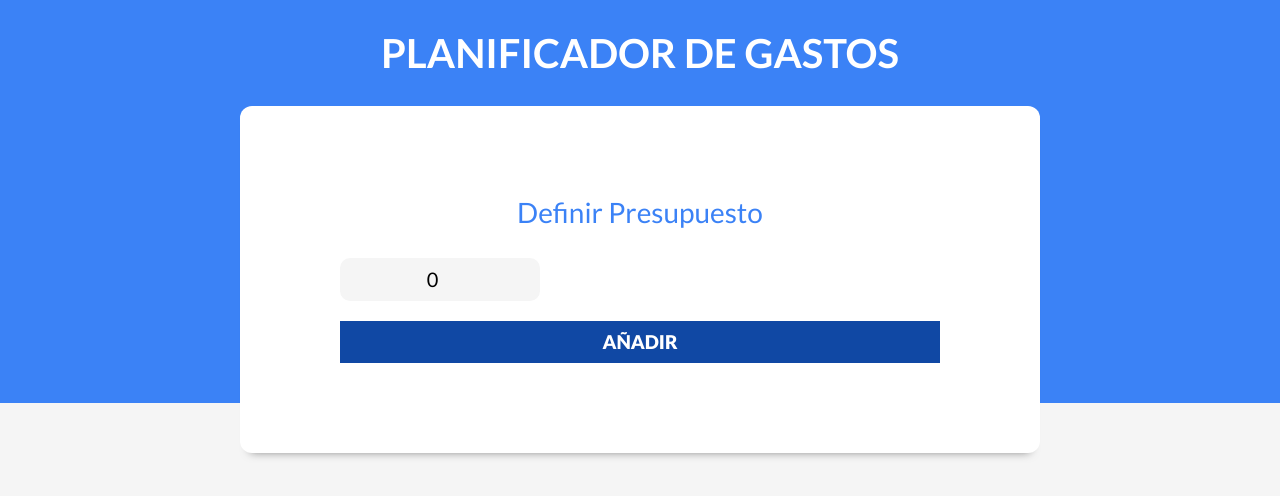
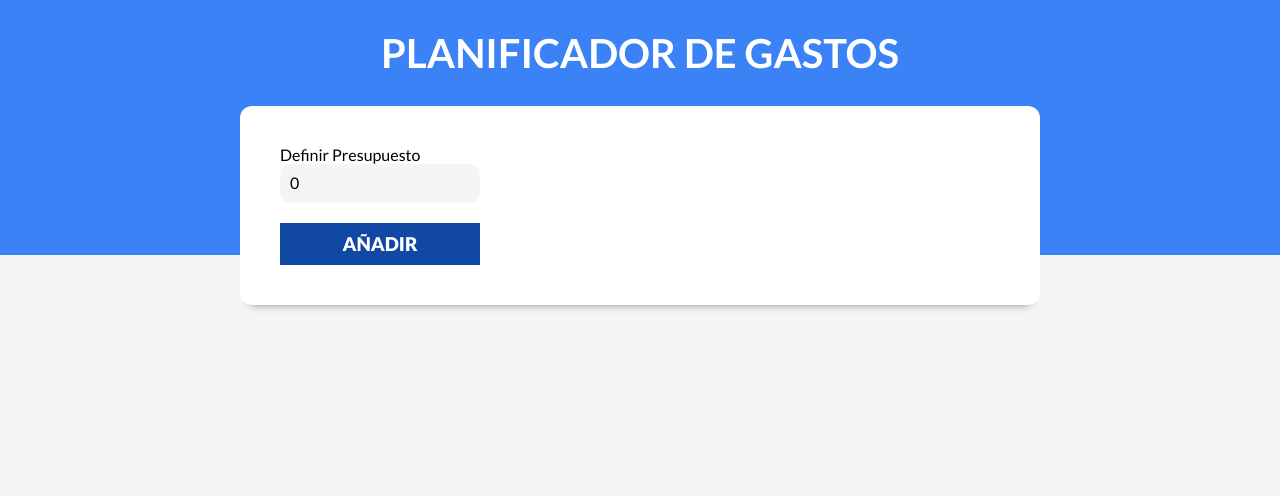
Before and after one commit to Drakorath/Control-gastos, a React (Vite) app: page / in a window 1280 px wide. Shown: the top 496 px of the page. Built offline with nearby package versions, Linux system fonts and the light colour scheme.

Commit message:
input version celular

```diff
--- a/src/components/NuevoPresupuesto.jsx
+++ b/src/components/NuevoPresupuesto.jsx
@@ -24,7 +24,7 @@ const NuevoPresupuesto = ({
     return (
         <div className="contenedor-presupuesto contenedor sombra">
 
-            <form onSubmit={handlePresupuesto} className="formulario">
+            <form onSubmit={handlePresupuesto} className="formulario1">
                 <div>
                     <div className="campo">
                         <label>Definir Presupuesto</label>
--- a/src/index.css
+++ b/src/index.css
@@ -79,9 +79,12 @@ header h1 {
 }
 .formulario .campo {
   display: grid;
-  margin-bottom: 1rem;
+  margin-bottom: 2rem;
 }
-
+.formulario .campo1 {
+    display: grid;
+    margin-bottom: 1rem;
+  }
 .formulario label {
   color: var(--azul);
   font-size: 2.8rem;
@@ -97,7 +100,7 @@ header h1 {
   border: none;
   flex: 1;
   font-size: 1.6rem;
-  width: 20rem;
+  width: 36rem;
 }
 .formulario input[type="submit"] {
   background-color: #1048a4;
@@ -132,7 +135,49 @@ header h1 {
   text-align: center;
   background-color: var(--gris-claro);
 }
+.formulario1 input[type="text"],
+.formulario1 input[type="number"] {
+  background-color: var(--gris-claro);
+  border-radius: 1rem;
+  padding: 1rem;
+  border: none;
+  flex: 1;
+  font-size: 1.6rem;
+  width: 20rem;
+}
+.formulario1 input[type="submit"] {
+  background-color: #1048a4;
+  border: none;
+  padding: 1rem;
+  text-align: center;
+  margin-top: 2rem;
+  color: var(--blanco);
+  font-weight: 900;
+  text-transform: uppercase;
+  font-size: 1.9rem;
+  width: 100%;
+  transition: background-color 300ms ease;
+}
+@media (min-width: 768px) {
+  .formulario input[type="submit"] {
+    display: block;
+    padding: 1rem 4rem;
+  }
+}
+.formulario1 input[type="submit"]:hover {
+  background-color: #042a67;
+  cursor: pointer;
+}
 
+.formulario1 select {
+  width: 36rem;
+  flex: 1;
+  padding: 1rem;
+  border: none;
+  border-radius: 1rem;
+  text-align: center;
+  background-color: var(--gris-claro);
+}
 .alerta {
   padding: 2rem 5rem;
   max-width: 60rem;
```
